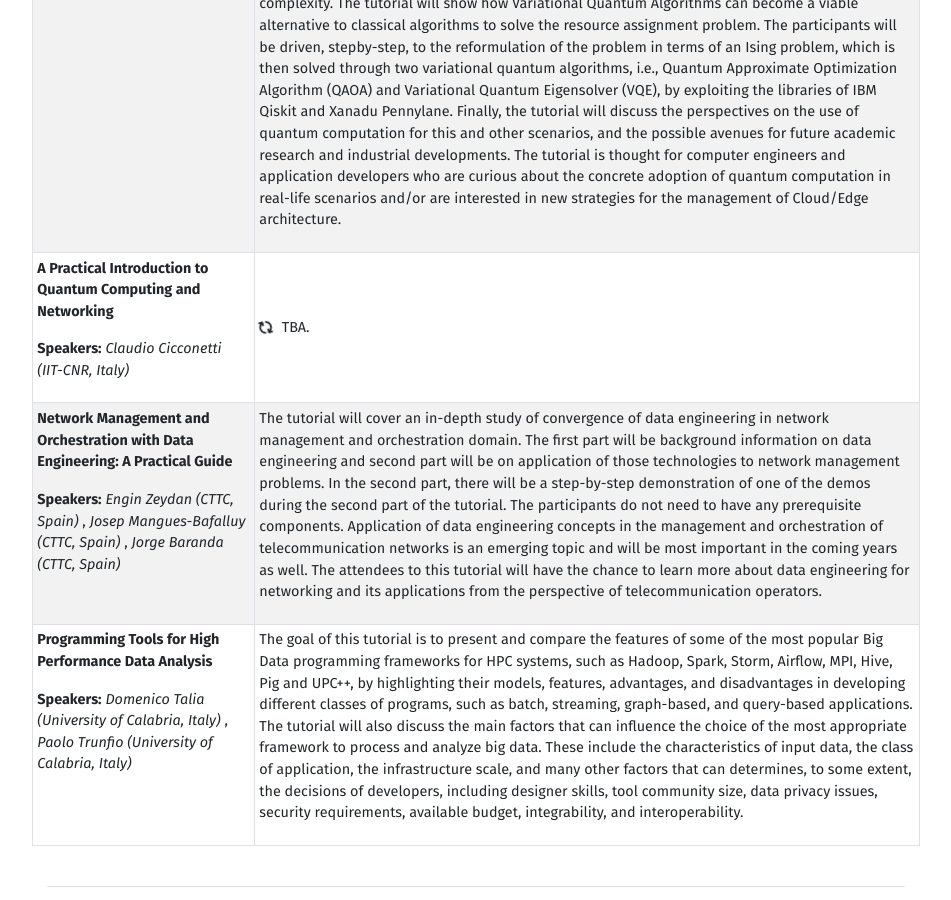
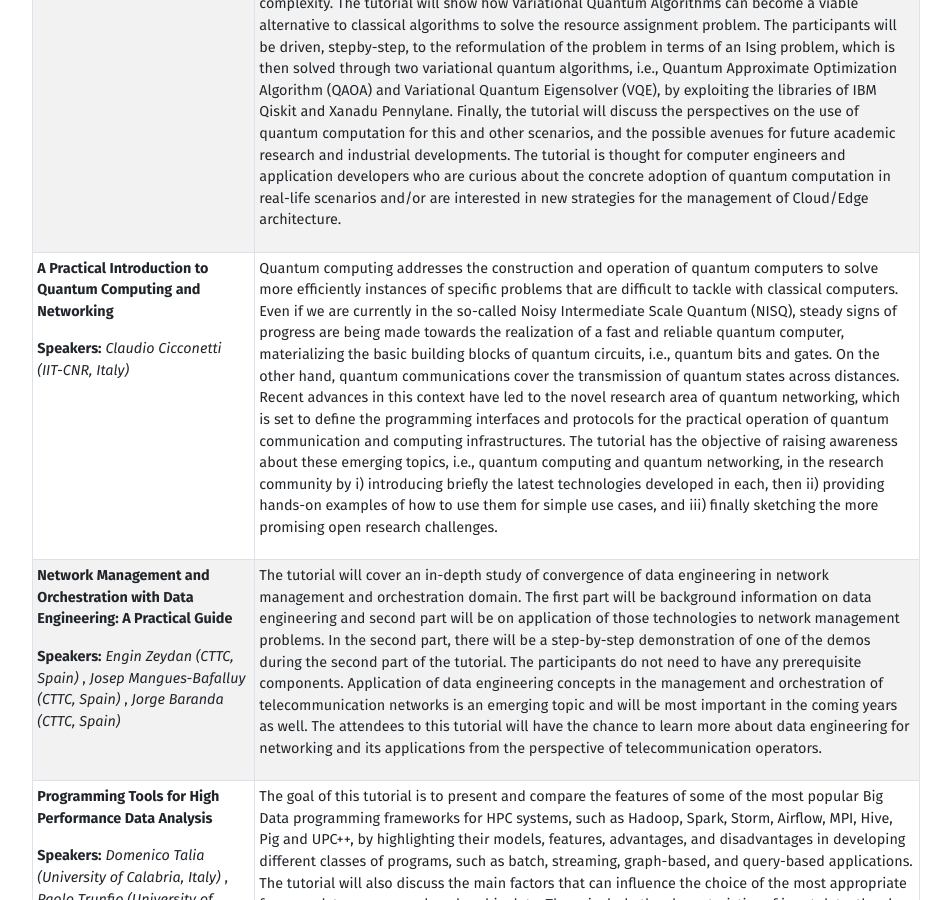
Before and after one commit to jacopo-massa/hpdc24-site, a Jekyll site: the page built from workshops.html, in a window 1280 px wide and 900 px high, scrolled down 1086 px. Shown: the whole window, without its empty margins (164-1115 px from the left). Built offline with Jekyll 4.4.1, drawn with Linux system fonts in a browser that asks for light colours.

Commit message:
add tutorial description

```diff
--- a/_data/organization.yml
+++ b/_data/organization.yml
@@ -19,7 +19,7 @@
       org: University of Arizona, USA
       homepage: "https://dkl.cs.arizona.edu"
 
-- title: Local Arrangments Chair
+- title: Local Arrangements Chair
   column: 1
   members:
     - name: Emanuele Carlini
@@ -136,7 +136,7 @@
       homepage: ""
 
 - title: Web chair
-  icon: "fa-solid fa-globe"
+  icon: "fa-solid fa-globe fa-flip"
   column: 1
   members:
     - name: Jacopo Massa
--- a/_data/wst.yml
+++ b/_data/wst.yml
@@ -9,7 +9,7 @@ workshops:
 
   - acronym: PECS
     title: Workshop on Performance and Energy Efficiency in Concurrent and Distributed Systems
-    url: 'https://pecs-workshop.github.io/'
+    url: "https://pecs-workshop.github.io/"
 
   - acronym: FlexScience
     title: Workshop on AI and Scientific Computing at Scale using Flexible Computing Infrastructures
@@ -17,7 +17,7 @@ workshops:
 
   - acronym: FRAME
     title: Workshop on Flexible Resource and Application Management on the Edge
-    url: 'https://www.accordion-project.eu/Frame2024/'
+    url: "https://www.accordion-project.eu/Frame2024/"
 
   - acronym: HPQCI
     title: Workshop on High Performance and Quantum Computing Integration
@@ -25,19 +25,19 @@ workshops:
 
   - acronym: PERMAVOST
     title: Workshop on Performance Engineering, Modelling, Analysis, and Visualization Strategy
-    url: 'https://permavost.github.io/'
+    url: "https://permavost.github.io/"
 
   - acronym: SNTA
     title: Workshop on Systems and Network Telemetry and Analytics
-    url: 'https://sntaworkshop.github.io/2024/'
+    url: "https://sntaworkshop.github.io/2024/"
 
   - acronym: SEATED
     title: Workshop on Serverless at the Edge
-    url: 'https://edgeless-project.eu/seated/'
+    url: "https://edgeless-project.eu/seated/"
 
   - acronym: QUASAR
     title: Workshop on Quantum Search and Information Retrieval
-    url: 'https://www.dmi.unict.it/quasar/'
+    url: "https://www.dmi.unict.it/quasar/"
 
 tutorials:
   - title: Variational Quantum Algorithms for Resource Management in Cloud/Edge Architectures
@@ -53,7 +53,8 @@ tutorials:
     speakers:
       - name: Claudio Cicconetti
         affiliation: IIT-CNR, Italy
-    description:
+    description: >
+      Quantum computing addresses the construction and operation of quantum computers to solve more efficiently instances of specific problems that are difficult to tackle with classical computers. Even if we are currently in the so-called Noisy Intermediate Scale Quantum (NISQ), steady signs of progress are being made towards the realization of a fast and reliable quantum computer, materializing the basic building blocks of quantum circuits, i.e., quantum bits and gates. On the other hand, quantum communications cover the transmission of quantum states across distances. Recent advances in this context have led to the novel research area of quantum networking, which is set to define the programming interfaces and protocols for the practical operation of quantum communication and computing infrastructures. The tutorial has the objective of raising awareness about these emerging topics, i.e., quantum computing and quantum networking, in the research community by i) introducing briefly the latest technologies developed in each, then ii) providing hands-on examples of how to use them for simple use cases, and iii) finally sketching the more promising open research challenges.
 
   - title: "Network Management and Orchestration with Data Engineering: A Practical Guide"
     speakers:
```
